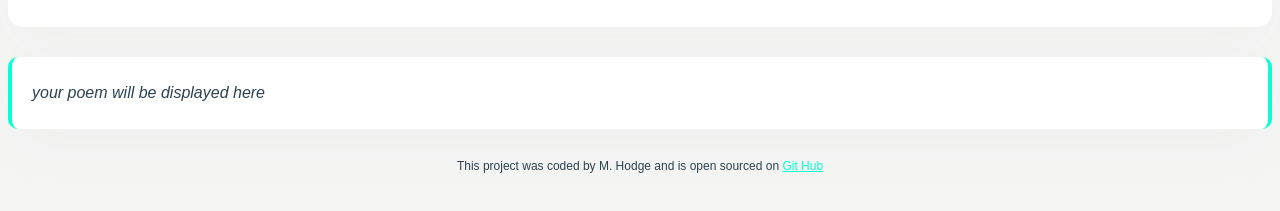
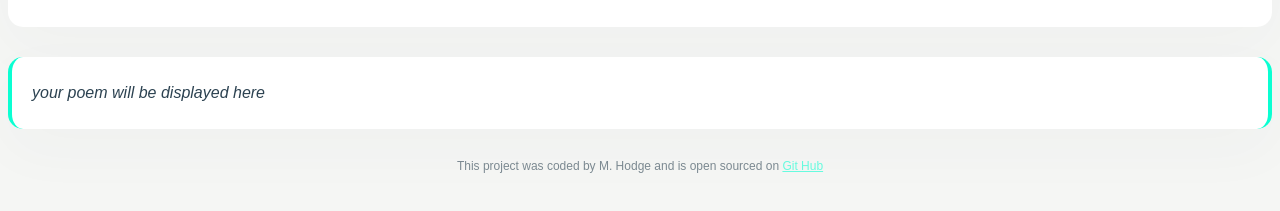
Before and after one commit to mackenziewhodge/poem-generator-ai, a plain HTML site: page index.html in a window 1280 px wide. Shown: the part 311-522 px from the top of the page. Drawn offline with Linux system fonts and the light colour scheme.

Commit message:
fixed border radius

```diff
--- a/src/style.css
+++ b/src/style.css
@@ -20,6 +20,7 @@ footer{
   font-size: 12px;
   margin-top: 30px;
   color: #2C4251;
+  opacity: 0.6;
 }
 form{
   padding:30px;
@@ -44,7 +45,7 @@ form{
   border-left:4px solid #0AFFD2;
   border-right: 4px solid #0AFFD2;
   box-shadow: 0px 20px 60px rgba(65,50,100,0.03);
-  border-radius: 10px;
+  border-radius: 15px;
 
 }
 .instruction{
```
